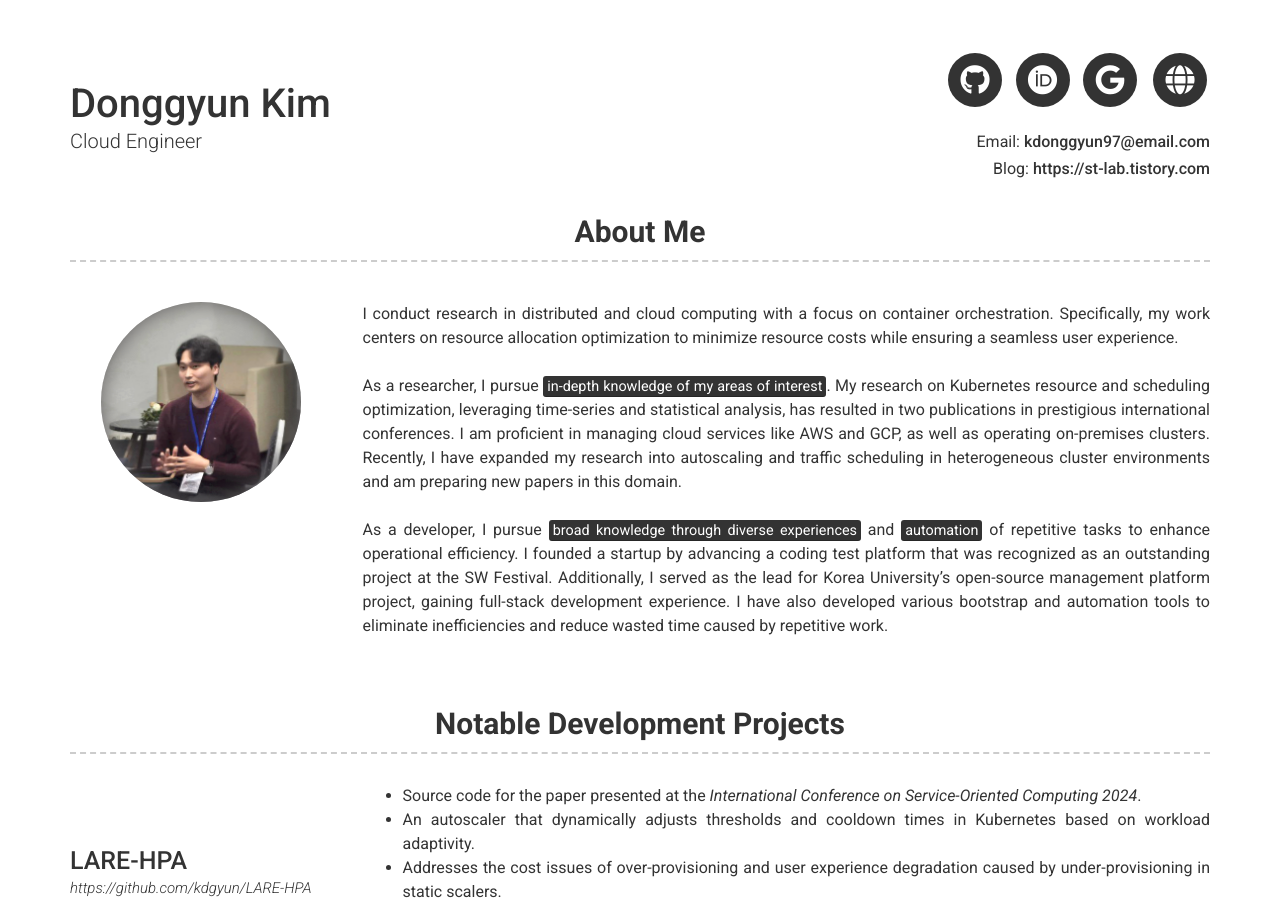
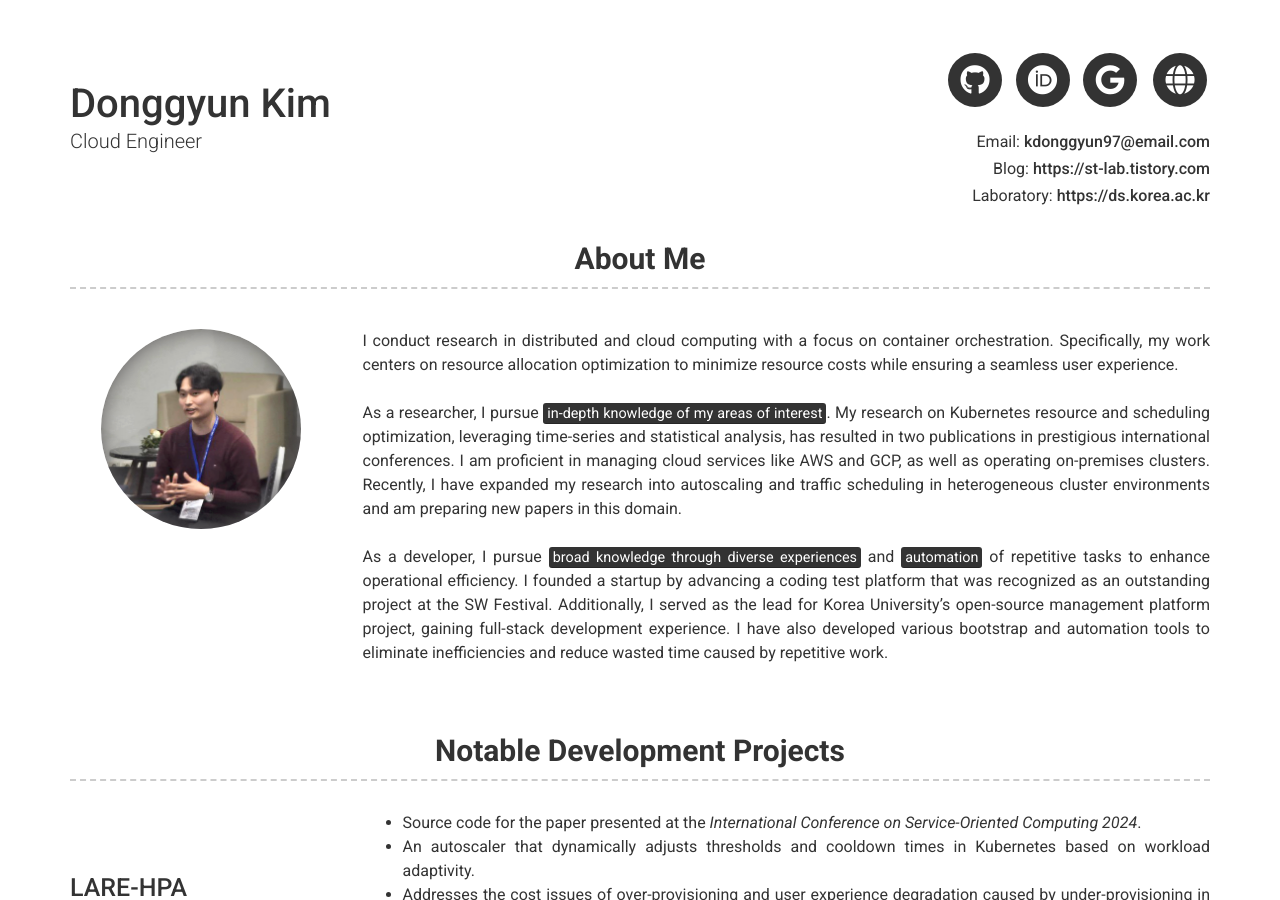
Before and after one commit to kdgyun/kdgyun.github.io, a Jekyll site: the page built from index.md, in a window 1280 px wide and 900 px high. Built offline with Jekyll 4.4.1, drawn with Linux system fonts in a browser that asks for light colours; nearby versions of some CDN libraries.

Commit message:
add link & change info

```diff
--- a/_config.yml
+++ b/_config.yml
@@ -17,6 +17,8 @@ email_title: Email
 website: https://st-lab.tistory.com
 website_title: Blog
 
+website2: https://ds.korea.ac.kr
+website_title2: Laboratory
 # Dark Mode (true/false/never)
 darkmode: false
 
@@ -218,25 +220,25 @@ content:
     layout: text
     content: |
       <h4><b>2023</b></h4> <br>
-      <span style="float: left; width:250px;">2023.02</span><span><b>Merit Award</b> / Hallym University Graduation Award</span><span style="float:right">Hallym University, Korea</span> <br>
+      <span style="float: left; width:230px;">2023.02</span><span><b>Merit Award</b> / Hallym University Graduation Award</span><span style="float:right">Hallym University, Korea</span> <br>
 
       <h4><b><div style="margin-top:45px;">2022</div></b></h4> <br>
-      <span style="float: left; width:250px;">2022.12</span><span><b>SW Scholarship (Competitions and Contests)</b> / Participated in SW Festival and Workshop</span><span style="float:right">Hallym University, Korea</span> <br>
-      <span style="float: left; width:250px;">2022.12</span><span><b>SW Scholarship (On-campus)</b> / Excellence in Participation in SW Programs</span><span style="float:right">Hallym University, Korea</span> <br>
-      <span style="float: left; width:250px;">2022.12</span><span><b>Excellent Work</b> / 2022 SW Festival</span><span style="float:right;text-align: right;">National Program of<br> Excellence in Software</span> <br>
+      <span style="float: left; width:230px;">2022.12</span><span><b>SW Scholarship (Competitions and Contests)</b> / Participated in SW Festival and Workshop</span><span style="float:right">Hallym University, Korea</span> <br>
+      <span style="float: left; width:230px;">2022.12</span><span><b>SW Scholarship (On-campus)</b> / Excellence in Participation in SW Programs</span><span style="float:right">Hallym University, Korea</span> <br>
+      <span style="float: left; width:230px;">2022.12</span><span><b>Excellent Work</b> / 2022 SW Festival</span><span style="float:right;text-align: right;">National Program of<br> Excellence in Software</span> <br>
       <div style="height:25px;"></div>
-      <span style="float: left; width:250px;">2022.10</span><span><b>3<sup>rd</sup> Place</b> / SW Open-Source Programming Challenge Hackathon</span><span style="float:right">Hallym University, Korea</span> <br>
-      <span style="float: left; width:250px;">2022.07</span><span><b>Dean's List</b> / Academic Excellence in the 1<sup>st</sup> Semester</span><span style="float:right">Hallym University, Korea</span> <br>
+      <span style="float: left; width:230px;">2022.10</span><span><b>3<sup>rd</sup> Place</b> / SW Open-Source Programming Challenge Hackathon</span><span style="float:right">Hallym University, Korea</span> <br>
+      <span style="float: left; width:230px;">2022.07</span><span><b>Dean's List</b> / Academic Excellence in the 1<sup>st</sup> Semester</span><span style="float:right">Hallym University, Korea</span> <br>
 
       <h4><b><div style="margin-top:45px;">2021</div></b></h4> <br>
-      <span style="float: left; width:250px;">2021.07</span><span><b>Dean's List</b> / Academic Excellence in the 2<sup>nd</sup> Semester</span><span style="float:right">Hallym University, Korea</span> <br>
+      <span style="float: left; width:230px;">2021.07</span><span><b>Dean's List</b> / Academic Excellence in the 2<sup>nd</sup> Semester</span><span style="float:right">Hallym University, Korea</span> <br>
 
       <h4><b><div style="margin-top:45px;">2019</div></b></h4> <br>
-      <span style="float: left; width:250px;">2019.12</span><span><b>Dean's List and Academic Excellence Scholarship</b> / Academic Excellence in the 2<sup>nd</sup> Semester</span><span style="float:right">Hallym University, Korea</span> <br>
-      <span style="float: left; width:250px;">2019.12</span><span><b>SW Scholarship (On-campus)</b> / Excellence in Participation in SW Programs</span><span style="float:right">Hallym University, Korea</span> <br>
-      <span style="float: left; width:250px;">2019.11</span><span><b>3<sup>rd</sup> Place</b> / SW Open-Source Programming Challenge Hackathon</span><span style="float:right">Hallym University, Korea</span> <br>
-      <span style="float: left; width:250px;">2019.07</span><span><b>Ilsong(일송) Scholarship</b> / Best Academic Performance in the 1<sup>st</sup> Semester</span><span style="float:right">Hallym University, Korea</span> <br>
-      <span style="float: left; width:250px;">2019.07</span><span><b>Dean's List and Academic Excellence Scholarship</b> / Best Academic Performance in the 1<sup>st</sup> Semester</span><span style="float:right">Hallym University, Korea</span> <br>
+      <span style="float: left; width:230px;">2019.12</span><span><b>Dean's List and Academic Excellence Scholarship</b> / Academic Excellence in the 2<sup>nd</sup> Semester</span><span style="float:right">Hallym University, Korea</span> <br>
+      <span style="float: left; width:230px;">2019.12</span><span><b>SW Scholarship (On-campus)</b> / Excellence in Participation in SW Programs</span><span style="float:right">Hallym University, Korea</span> <br>
+      <span style="float: left; width:230px;">2019.11</span><span><b>3<sup>rd</sup> Place</b> / SW Open-Source Programming Challenge Hackathon</span><span style="float:right">Hallym University, Korea</span> <br>
+      <span style="float: left; width:230px;">2019.07</span><span><b>Ilsong(일송) Scholarship</b> / Best Academic Performance in the 1<sup>st</sup> Semester</span><span style="float:right">Hallym University, Korea</span> <br>
+      <span style="float: left; width:230px;">2019.07</span><span><b>Dean's List and Academic Excellence Scholarship</b> / Best Academic Performance in the 1<sup>st</sup> Semester</span><span style="float:right">Hallym University, Korea</span> <br>
 
   - title: <b>Skills and Techniques</b>
     layout: list
@@ -266,11 +268,11 @@ content:
         # quote: >
         #   정보대학 컴퓨터학과
         description: |
-          Master of Science in Computer Science and Engineering <br>
-          Thesis: <i>CLEAR-HPA: Co-optimizing Latency and Efficient Allocation of Resources for Horizontal Pod Autoscaling in Kubernetes Cluster</i> <br>
-          Laboratory: Distributed and Cloud Computing <br>
-          Advisor: Prof. Heonchang Yu<br>
-          GPA: 4.11 / 4.5
+          * Master of Science in Computer Science and Engineering
+          * Thesis: <i>CLEAR-HPA: Co-optimizing Latency and Efficient Allocation of Resources for Horizontal Pod Autoscaling in Kubernetes Cluster</i>
+          * Laboratory: Distributed and Cloud Computing
+          * Advisor: Prof. Heonchang Yu
+          * GPA: 4.11 / 4.5
         link: https://ds.korea.ac.kr/
 
       - layout: left
@@ -278,9 +280,9 @@ content:
         sub_title: 2016.3 - 2023.02
         caption: Bachelor
         description: |
-          Bachelor of Engineering in Computer Engineering <br>
-          Awarded for Outstanding Achievement: Merit Award <br>
-          GPA: 3.74 / 4.5
+          * Bachelor of Engineering in Computer Engineering
+          * Awarded for Outstanding Achievement: Merit Award
+          * GPA: 3.74 / 4.5
 
   - title: <b>Blog</b>
     layout: list
--- a/_includes/header.html
+++ b/_includes/header.html
@@ -121,6 +121,11 @@
           {{ site.website_title | default: "Web" }}: {% include a.html href=site.website %}{{ site.website | escape }}</a>
         </p>
       {%- endif -%}
+      {%- if site.website -%}
+      <p>
+        {{ site.website_title2 | default: "Web2" }}: {% include a.html href=site.website2 %}{{ site.website2 | escape }}</a>
+      </p>
+    {%- endif -%}
     </div>
   </div>
 </div>
```
